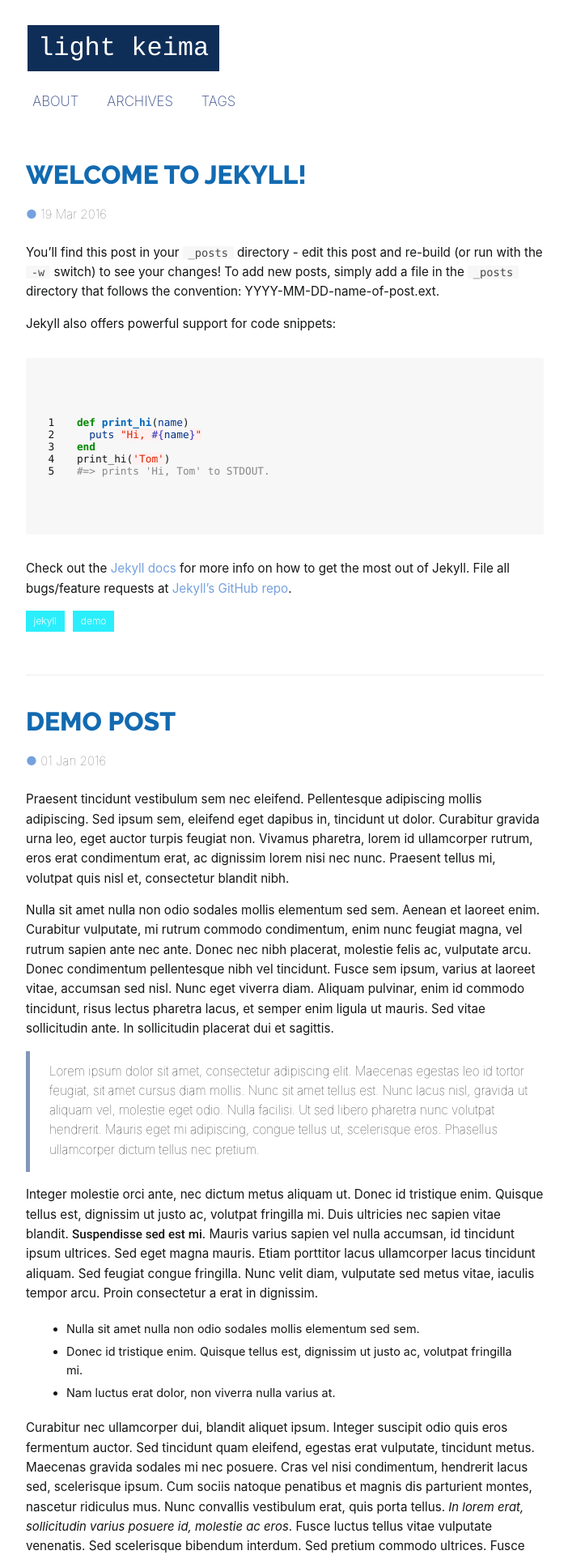
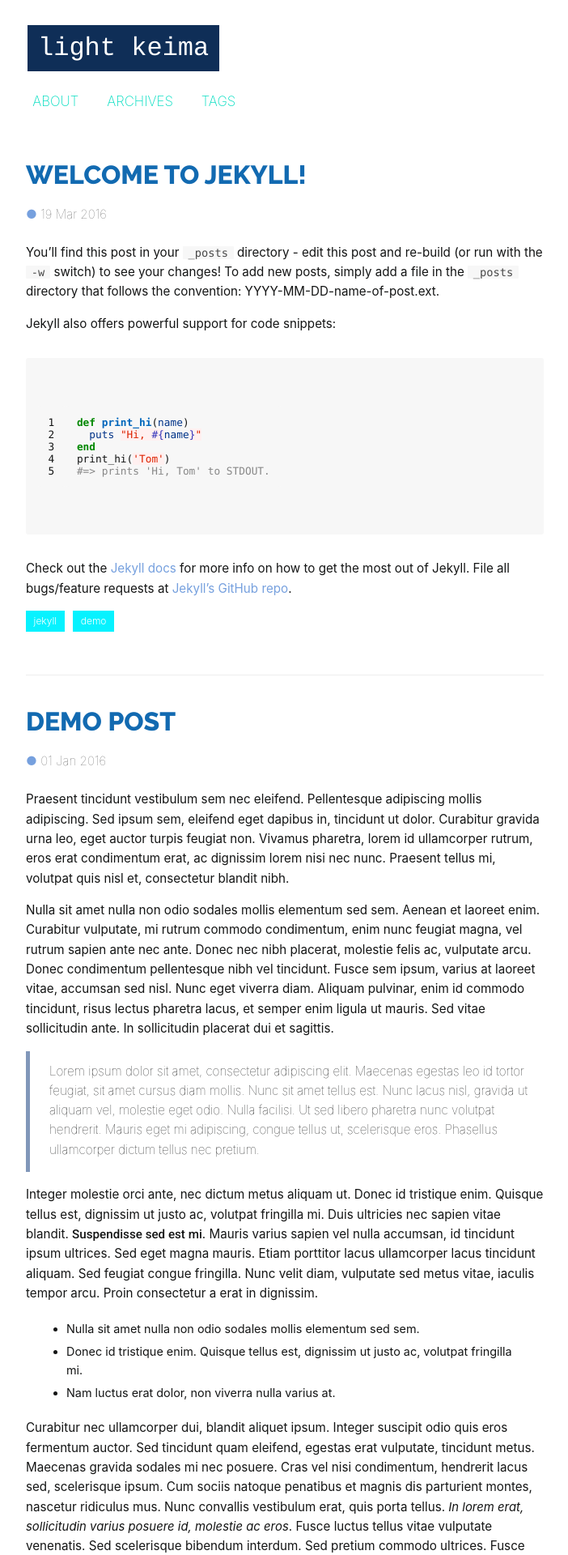
Before and after one commit to ntvthuyen/ntvthuyen.github.io_old, a Jekyll site: the page built from index.html, in a window 1280 px wide. Shown: the top 1920 px of the page at 81% size, without its empty margins (288-990 px from the left). Built offline with Jekyll 4.4.1, drawn with Linux system fonts in a browser that asks for light colours; some web fonts are replaced; the list of posts is cut into pages by our own code.

Commit message:
Update main.css

```diff
--- a/css/main.css
+++ b/css/main.css
@@ -75,7 +75,7 @@ nav ul li {
 	font-size: 105%;
 }
 nav ul li a {
-    color: #324787;
+    color: #00ddc0;
     padding: 8px 9px;
     margin: 0 -10px 0px;
     text-transform: uppercase;
@@ -148,10 +148,10 @@ article {
     color: #ffffff;
 }
 .label-default {
-    background-color: #2aeefc
+    background-color: #07f2ff
 }
 .label-default:hover {
-    background-color: #74ded8
+    background-color: #33e7f7
 }
 .label-default a:hover {
     color: #ffffff !important
```
